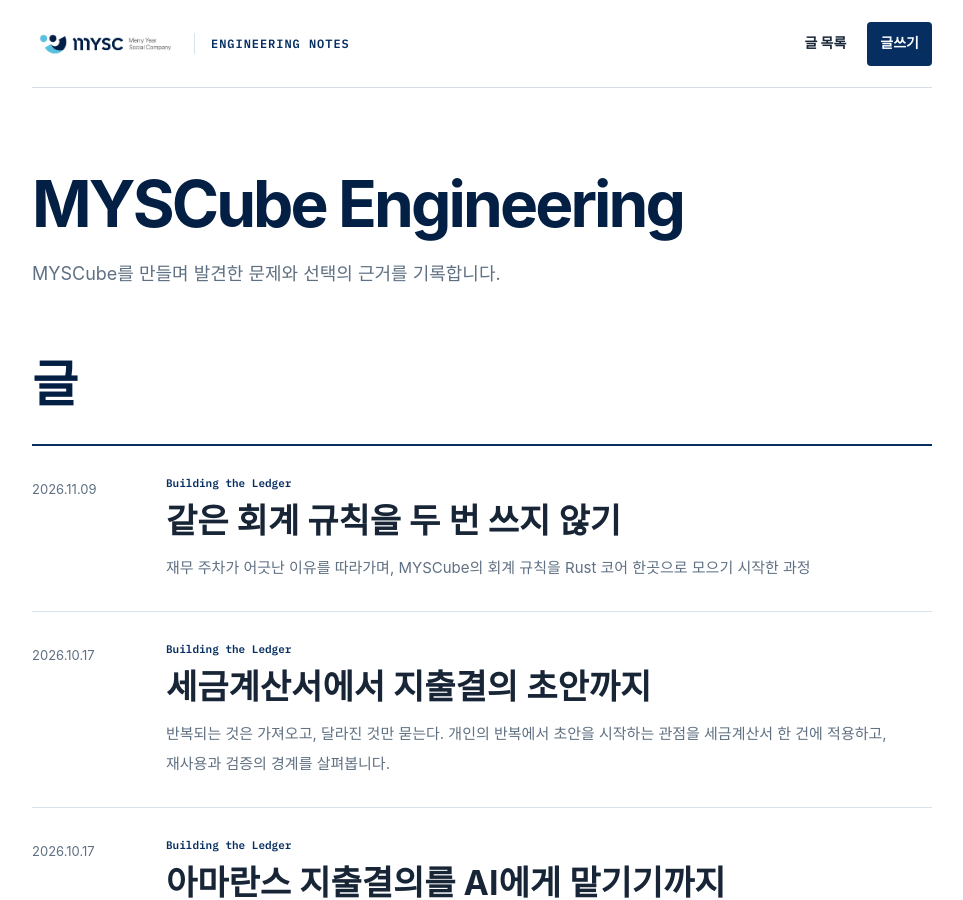
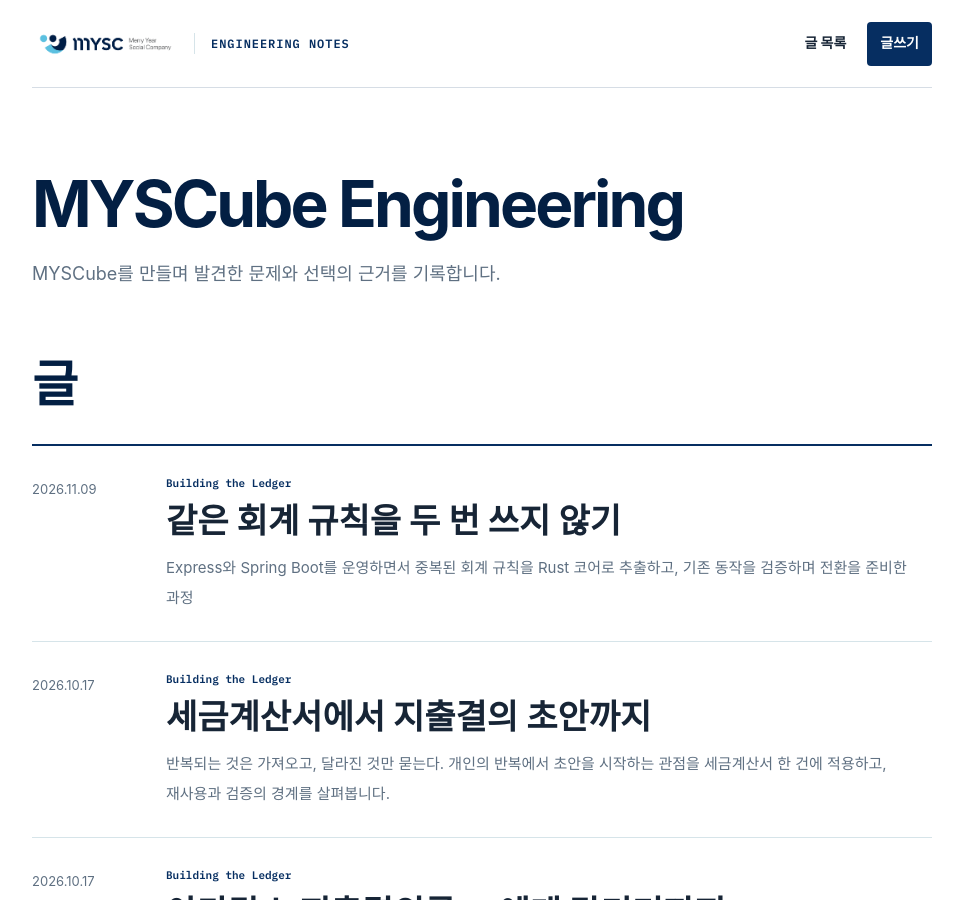
Before and after one commit to merryAI-dev/merryAI-dev.github.io, a Jekyll site: the page built from index.html, in a window 1280 px wide and 900 px high. Shown: the whole window, without its empty margins (158-1121 px from the left). Built offline with Jekyll 4.4.1, drawn with Linux system fonts in a browser that asks for light colours; some web fonts are replaced; some of the changed lines change nothing that is shown.

Commit message:
Lead Ledger episode 5 with the Rust refactor

````diff
--- a/_posts/2026-11-09-myscube-building-the-ledger-05.md
+++ b/_posts/2026-11-09-myscube-building-the-ledger-05.md
@@ -1,6 +1,6 @@
 ---
 title: "같은 회계 규칙을 두 번 쓰지 않기"
-description: "재무 주차가 어긋난 이유를 따라가며, MYSCube의 회계 규칙을 Rust 코어 한곳으로 모으기 시작한 과정"
+description: "Express와 Spring Boot를 운영하면서 중복된 회계 규칙을 Rust 코어로 추출하고, 기존 동작을 검증하며 전환을 준비한 과정"
 author: MYSC AXR팀
 date: 2026-11-09
 series: Building the Ledger
@@ -13,34 +13,62 @@
   - 월결산
 reading_time: 12
 published: true
-card_image: /assets/images/diagrams/building-ledger-05/finance-week.svg
+card_image: /assets/images/diagrams/building-ledger-05/close-hash-wasm.svg
 ---
 
 안녕하세요. MYSCube를 만들고 있는 MYSC AXR팀입니다.
 
-백엔드 개편 계획을 정리하면서 재무 주차에 관한 문제를 하나 기록했습니다. 같은 날짜를 서로 다른 주차로 해석하면 다른 주의 승인 상태를 읽거나, 현금흐름 차액을 비교하는 기준이 달라질 수 있다는 점이었어요. 그래서 승인 상태나 차액을 살필 때는 **두 경로가 같은 주를 보고 있는지**부터 확인해야 했습니다.
+Express BFF와 Spring Boot 서버가 같은 결산 근거를 읽습니다. BFF는 요청을 만들면서 해시를 기록하고, Spring Boot는 확정 직전에 해시를 다시 계산해요. 두 곳 모두 SHA-256을 쓰는데도 테스트에서 서로 다른 값이 나왔습니다. 각 서버가 해시를 계산하기 전에 JSON을 자기 방식으로 문자열로 만들고 있었기 때문입니다.
 
-2026년 11월 1일은 일요일입니다. MYSCube의 재무 달력에서는 그 일요일 하루가 11월 1주차예요. 월요일인 2일부터는 2주차입니다. 그런데 한 달을 1일부터 일곱 날씩 자르면 2일도 1주차가 됩니다. 날짜가 같아도 어느 주의 승인 기록을 조회할지, 어느 주까지의 실적을 비교할지가 달라져요.
+한쪽 구현을 다른 쪽과 맞추면 이 테스트는 통과합니다. 그런데 다음에 규칙이 바뀌면 또 두 곳을 함께 고쳐야 해요. 저희가 Rust 리팩토링에서 바꾸려는 것은 이 지점입니다. **업무 명령과 트랜잭션은 기존 서버가 처리하고, 같은 입력에 같은 답을 내야 하는 규칙은 두 서버가 하나의 구현을 공유하도록 합니다.**
 
-날짜를 받아 주차를 돌려주는 코드는 짧습니다. 어려웠던 건 그 코드가 어디에 몇 번 쓰였는지, 그중 어떤 결과를 기준으로 삼아야 하는지 알아내는 일이었습니다.
+## 서버의 책임을 나눈 뒤에, 규칙의 경계를 다시 그렸습니다
 
-## 승인할 기록을 지키고 나니, 기록을 찾는 규칙이 보였습니다
+「Building the Ledger」 첫 글에서는 구글 시트의 숫자를 원본, 계산 결과, 승인된 기록으로 구분했습니다. 두 번째 글에서는 시트를 읽는 Express BFF와 값을 검증하는 Spring Boot 서버를 나눴어요. 그 덕분에 어느 서버에서 기록을 확인하고 상태를 바꿀지 정할 수 있었습니다. 다만 서버의 책임을 나눴다고 해서 두 서버가 필요로 하는 규칙까지 저절로 한곳에 모이지는 않았어요.
 
-이 시리즈의 첫 글에서는 구글 시트 17개와 수식 1,879개에 들어 있던 업무를 내부 ERP로 옮겼습니다. 시트의 값 하나에도 사람이 입력한 원본, 수식이 만든 결과, 승인을 거친 공식 기록이 섞여 있었어요. 셀을 옮기면서 그 차이도 시스템에 설명해야 했습니다.
+예를 들어 사용자가 버전 7을 보고 승인 요청을 보냈는데 그사이 기록이 버전 8로 바뀌었다면, 서버는 현재 저장된 버전과 상태를 확인해야 합니다. 이 사례는 버전 확인이 적용되는 주정산 명령의 합성 예시입니다. 월결산 조직장 승인을 비롯한 각 명령에는 해당 명령의 승인 조건이 적용됩니다. 어느 기록을 읽고 어떤 명령을 받아들일지 판단하는 일은 기존 서비스 경계 안에 남습니다.
 
-그다음에는 Express BFF와 Spring Boot 기반 주정산 API의 책임을 나눴습니다. BFF는 시트와 화면 사이에서 값을 읽고 업무에 맞는 형태로 정리합니다. JVM 쪽은 현재 기록을 기준으로 제출이나 승인이 가능한지 확인하고, 승인 같은 상태 전이를 처리해요.
+반면 같은 근거 JSON을 같은 문자열로 바꾸는 함수는 승인자나 저장소에 접근할 필요가 없습니다. 기존 Rust 스프레드시트 계산 코어로 옮기기에 적합한 경계였어요. Rust 함수의 입력과 출력을 고정하면 기존 서버를 그대로 둔 채 새 구현만 대조할 수 있습니다. 이번 작업의 범위도 여러 곳에서 직접 구현하는 규칙부터 줄이는 것으로 잡았습니다.
 
-예를 들어 A가 주정산을 검토하는 사이에 B가 내역을 수정했다고 해볼게요. A가 확인한 버전은 7이고, 저장소에는 버전 8이 있습니다. 이때 ‘승인됨’이라는 값을 그대로 쓰면 A가 보지 않은 내역까지 승인될 수 있어요. 버전이 있는 명령에서는 ‘내가 본 버전 7을 승인하겠다’고 요청하고, 서버가 현재 버전과 상태를 함께 확인합니다. 이 사례는 버전 확인이 적용되는 주정산 명령을 단순화한 합성 예시입니다. 월결산 조직장 승인을 비롯한 각 명령에는 해당 명령의 승인 조건이 적용됩니다.
+## 첫 추출 대상은 해시 함수 앞에 있었습니다
 
-여기까지는 **이미 찾은 기록에 어떤 변경을 허용할지**의 문제예요. 재무 주차는 그보다 앞선 단계의 문제입니다. 같은 날짜로 화면과 서버가 서로 다른 주를 선택하면, 버전을 확인하기 전에 이미 다른 기록을 보고 있는 거죠.
+해시 두 개가 다르다는 사실만으로는 어디서 값이 갈렸는지 알 수 없습니다. 그래서 결산 근거 해시의 대조 단위를 SHA-256에 들어가기 직전의 JSON 문자열로 잡았습니다.
 
-![11월 1일과 2일의 재무 주차와 이를 사용하는 업무](/assets/images/diagrams/building-ledger-05/finance-week.svg)
+공유 대조표를 만들 때 실제 BFF와 Java 구현을 돌려 보니 다섯 가지 입력에서 이미 결과가 갈렸습니다. 아래는 그중 키 정렬을 보여주는 테스트용 예시입니다.
 
-*그림 1. 로컬 재무 주차 회로도를 바탕으로 정리한 날짜 경계와 관련 업무.*
+```text
+입력       {"10":"ten","9":"nine","01":"leading zero","a":"text"}
+BFF        {"9":"nine","10":"ten","01":"leading zero","a":"text"}
+기존 JVM   {"01":"leading zero","10":"ten","9":"nine","a":"text"}
+```
 
-## 주차를 계산하는 곳을 세어봤습니다
+자바스크립트는 객체를 JSON으로 내보낼 때 배열 인덱스처럼 생긴 키를 숫자 순서로 앞에 배치합니다. 그래서 `"9"`가 `"10"`보다 먼저 나와요. 앞에 0이 붙은 `"01"`은 이 규칙의 적용을 받지 않습니다. 다른 네 경우는 제어문자를 이스케이프할 때 쓰는 16진수 대소문자, 아주 작은 수의 지수 표기, 큰 수의 표기, 자바스크립트가 정확히 표현할 수 있는 정수 범위를 넘는 값에서 나왔습니다. 이 입력들은 차이를 재현하기 위해 만든 테스트 데이터입니다. 이 다섯 경우가 실제 결산을 막았다는 운영 기록은 확인하지 못했습니다.
 
-먼저 업무 이름을 따라갔습니다. 주정산 이력에서 ‘이번 주’를 찾는 코드, 예측과 실적을 비교할 기준 주를 고르는 코드, 제출 기한과 주의 시작일을 구하는 코드가 각각 날짜를 어떻게 처리하는지 봤어요. 데이터 이관 스크립트와 테스트 도구에도 같은 종류의 식이 있었습니다.
+숫자에서는 출력 형식만 맞춰서는 부족했어요. 예를 들어 JSON의 긴 소수를 읽을 때 파서가 서로 인접한 두 부동소수점 값 중 다른 쪽을 고르면, 출력 형식이 같아도 마지막 자릿수가 달라질 수 있습니다. PR에서 무작위 숫자 20만 개를 비교하는 과정에 `serde_json` 기본 설정이 일부 17자리 소수를 한 ULP, 즉 그 지점에서 표현할 수 있는 인접 값 한 칸만큼 다르게 읽는 경우가 나왔습니다. 그래서 코어에서 `float_roundtrip` 옵션을 켰고, 출력 쪽도 자바스크립트의 숫자 표기를 따르도록 맞췄습니다. 정산 커널의 기존 TypeScript 대조도 다시 실행했습니다.
+
+기준은 결산 요청에 해시를 먼저 써 온 BFF입니다. 일반 사례 10건과 기존 JVM이 다른 값을 낸 5건을 표에 넣었어요. Rust는 SHA-256에 들어갈 JSON 문자열까지 책임집니다. 해시 계산은 각 호스트의 표준 구현을 사용하도록 경계를 뒀습니다. BFF 테스트는 문자열과 최종 해시를 모두 비교해요.
+
+그리고 테스트가 정말 차이를 잡는지도 확인했습니다. 대조표 복사본에서 키 순서 사례의 기대 문자열 한 줄을 일부러 틀리게 만든 뒤 Rust 테스트를 돌렸더니, 그 사례가 실패하면서 기대한 문자열과 실제 문자열이 함께 나왔어요. 원래 값을 돌려놓으면 다시 통과합니다. 해시 두 개를 보고 원인을 추측하는 대신, 승인 전에 달라지는 바이트가 어디에서 생겼는지 확인할 수 있습니다.
+
+## 같은 Rust 함수를 두 런타임에서 호출하는 방법
+
+MYSCube에는 이미 Rust 스프레드시트 계산 코어가 있었습니다. 날짜에서 주차를 구하거나 JSON 값을 정규화하는 일은 데이터베이스를 읽거나 승인 권한을 검사하지 않고도 실행할 수 있어요. 이런 계산을 기존 코어에 모으고, Firestore 트랜잭션과 승인 상태 전이는 현재 그 일을 맡는 서버에 두기로 했습니다.
+
+공유하는 방법도 몇 가지 살펴봤습니다. **날짜만 받는 규칙**이라면 Rust로 주차표를 생성해서 JVM이 읽게 할 수 있어요. 재무 담당자가 바뀐 날짜를 표에서 바로 확인할 수 있고 Java 런타임 의존성도 생기지 않습니다. 대신 표의 지원 범위를 관리해야 하고, 입력 구조가 다양한 결산 JSON이나 수식 검사에는 같은 방법을 쓰기 어렵습니다.
+
+별도 서비스로 빼면 Node와 JVM이 같은 HTTP API를 호출할 수 있습니다. 다만 승인 트랜잭션 안에서 규칙을 실행할 때 네트워크 왕복이 늘고, 배포하고 장애를 살펴야 할 서비스도 하나 더 생깁니다. 네이티브 라이브러리는 네트워크 없이 호출할 수 있지만 운영체제와 아키텍처별 바이너리, JVM의 네이티브 경계를 함께 관리해야 해요.
+
+현재 설계는 **같은 WASM 파일을 두 호스트에서 실행하는 것**입니다. Node는 내장 WebAssembly를 쓰고 JVM 쪽은 순수 Java 런타임인 Chicory를 후보로 두고 있어요. 재무 주차 시범에서는 연·월·일을 정수로 넘기고, WASM 메모리의 11개 정수에서 결과를 읽습니다. 예를 들어 `(2026, 11, 1)`을 넣으면 11월 1주차, 시작과 끝은 모두 11월 1일, 평일 수는 0이라는 결과가 나옵니다. 날짜 계산 코드는 Rust 코어에 있고, WASM 쪽은 호출을 받고 결과를 전달합니다. 결산 JSON처럼 구조가 있는 입력을 받는 공용 인터페이스와 JVM 패키징은 이후 단계입니다.
+
+![결산 근거 해시의 현재 흐름과 계획 중인 공용 WASM 구조](/assets/images/diagrams/building-ledger-05/close-hash-wasm.svg)
+
+*그림 1. 로컬 JVM→Rust 회로도를 바탕으로 정리한 현재 결산 흐름과 목표 구조.*
+
+## 재무 주차로 검증한 사본 제거
+
+결산 해시가 두 구현의 차이를 보여준 사례라면, 재무 주차는 사본을 실제로 줄이는 작업이었습니다. 예를 들어 2026년 11월 1일 일요일은 재무 달력에서 1주차이고, 2일 월요일부터는 2주차입니다. 두 경로가 다른 주를 선택하면 주정산 승인 상태나 현금흐름 비교 기준도 달라질 수 있습니다.
+
+어디서 같은 계산을 하는지 업무 이름을 따라가며 확인했습니다. 주정산 이력에서 ‘이번 주’를 찾는 코드, 예측과 실적을 비교할 기준 주를 고르는 코드, 제출 기한과 주의 시작일을 구하는 코드가 각각 날짜를 어떻게 처리하는지 봤어요. 데이터 이관 스크립트와 테스트 도구에도 같은 종류의 식이 있었습니다.
 
 이관 스크립트에는 아래처럼 날짜의 일자를 7로 나눠 올리는 계산이 있었습니다. 오른쪽은 설명을 위해 호출을 단순화한 예시입니다.
 
@@ -70,7 +98,11 @@
 
 이 집계는 재무 주차 계산과 그 대조 도구에 한정됩니다. 예를 들어 지출 행에 붙는 주차 라벨은 수요일에 시작하고 해당 월의 날짜가 4일 이상인 주를 세는 별도 규칙입니다. 재무 달력과 이름이 비슷해도 같은 의미로 취급하면 기존 지출 행에 다른 라벨이 붙을 수 있어요. 그 변경은 별도 작업으로 다루고 있습니다.
 
-## 같은 표를 읽게 하고, JVM은 JVM에서 돌렸습니다
+![11월 1일과 2일의 재무 주차와 이를 사용하는 업무](/assets/images/diagrams/building-ledger-05/finance-week.svg)
+
+*그림 2. 로컬 재무 주차 회로도를 바탕으로 정리한 날짜 경계와 관련 업무.*
+
+## 복제한 테스트 대신 실제 런타임을 돌렸습니다
 
 처음 시범에서는 TypeScript 함수로 2026~2027년의 기대값을 만들었습니다. Rust는 그 값을 읽어 비교했고, 당시 JVM 쪽과의 비교에는 Java 식을 Rust 테스트에 옮겨 적은 코드도 들어 있었어요. 이 방식으로 식의 차이는 볼 수 있었지만 실제 Java 호출부가 날짜를 어떻게 변환하는지까지는 확인할 수 없었습니다.
 
@@ -86,46 +118,10 @@
 
 대조표는 지금 쓰는 규칙을 옮기는 동안 답이 바뀌었는지 알려줍니다. 11월 1주차가 하루여야 하는지 같은 업무 질문에는 별도의 결정이 필요해요. 그 결정을 내리고 나면 표의 어떤 날짜가 바뀌는지 함께 검토할 수 있습니다.
 
-## 월결산에서 비교해야 했던 것은 해시 직전의 문자열이었습니다
-
-재무 주차는 같은 날짜에 어느 주를 돌려주는지 보면 됩니다. 결산 근거 해시는 비교할 지점이 한 단계 더 안쪽에 있었어요.
-
-BFF는 결산 요청을 만들 때 근거 데이터의 해시를 함께 기록합니다. JVM은 확정 직전에 같은 근거를 다시 읽고 해시를 계산합니다. 데이터가 같은데도 두 구현이 JSON을 다른 문자열로 만들면, 최종 승인 단계에서는 근거가 달라진 것으로 판정될 수 있어요.
-
-공유 대조표를 만들 때 실제 BFF와 Java 구현을 돌려 보니 다섯 가지 입력에서 이미 결과가 갈렸습니다. 아래는 그중 키 정렬을 보여주는 테스트용 예시입니다.
-
-```text
-입력       {"10":"ten","9":"nine","01":"leading zero","a":"text"}
-BFF        {"9":"nine","10":"ten","01":"leading zero","a":"text"}
-기존 JVM   {"01":"leading zero","10":"ten","9":"nine","a":"text"}
-```
-
-자바스크립트는 객체를 JSON으로 내보낼 때 배열 인덱스처럼 생긴 키를 숫자 순서로 앞에 배치합니다. 그래서 `"9"`가 `"10"`보다 먼저 나와요. 앞에 0이 붙은 `"01"`은 이 규칙의 적용을 받지 않습니다. 다른 네 경우는 제어문자를 이스케이프할 때 쓰는 16진수 대소문자, 아주 작은 수의 지수 표기, 큰 수의 표기, 자바스크립트가 정확히 표현할 수 있는 정수 범위를 넘는 값에서 나왔습니다. 이 입력들은 차이를 재현하기 위해 만든 테스트 데이터입니다. 이 다섯 경우가 실제 결산을 막았다는 운영 기록은 확인하지 못했습니다.
-
-숫자에서는 출력 형식만 맞춰서는 부족했어요. 예를 들어 JSON의 긴 소수를 읽을 때 파서가 서로 인접한 두 부동소수점 값 중 다른 쪽을 고르면, 출력 형식이 같아도 마지막 자릿수가 달라질 수 있습니다. PR에서 무작위 숫자 20만 개를 비교하는 과정에 `serde_json` 기본 설정이 일부 17자리 소수를 한 ULP, 즉 그 지점에서 표현할 수 있는 인접 값 한 칸만큼 다르게 읽는 경우가 나왔습니다. 그래서 코어에서 `float_roundtrip` 옵션을 켰고, 출력 쪽도 자바스크립트의 숫자 표기를 따르도록 맞췄습니다. 정산 커널의 기존 TypeScript 대조도 다시 실행했습니다.
-
-기준은 결산 요청에 해시를 먼저 써 온 BFF입니다. 일반 사례 10건과 기존 JVM이 다른 값을 낸 5건을 표에 넣었어요. Rust는 SHA-256에 들어갈 JSON 문자열까지 책임집니다. 해시 계산은 각 호스트의 표준 구현을 사용하도록 경계를 뒀습니다. BFF 테스트는 문자열과 최종 해시를 모두 비교해요.
-
-그리고 테스트가 정말 차이를 잡는지도 확인했습니다. 대조표 복사본에서 키 순서 사례의 기대 문자열 한 줄을 일부러 틀리게 만든 뒤 Rust 테스트를 돌렸더니, 그 사례가 실패하면서 기대한 문자열과 실제 문자열이 함께 나왔어요. 원래 값을 돌려놓으면 다시 통과합니다. 해시 두 개를 보고 원인을 추측하는 대신, 승인 전에 달라지는 바이트가 어디에서 생겼는지 확인할 수 있습니다.
-
-## Rust 코어를 JVM과 BFF에서 어떻게 부를까요?
-
-MYSCube에는 이미 Rust 스프레드시트 계산 코어가 있었습니다. 날짜에서 주차를 구하거나 JSON 값을 정규화하는 일은 데이터베이스를 읽거나 승인 권한을 검사하지 않고도 실행할 수 있어요. 이런 계산을 기존 코어에 모으고, Firestore 트랜잭션과 승인 상태 전이는 현재 그 일을 맡는 서버에 두기로 했습니다.
-
-공유하는 방법도 몇 가지 살펴봤습니다. **날짜만 받는 규칙**이라면 Rust로 주차표를 생성해서 JVM이 읽게 할 수 있어요. 재무 담당자가 바뀐 날짜를 표에서 바로 확인할 수 있고 Java 런타임 의존성도 생기지 않습니다. 대신 표의 지원 범위를 관리해야 하고, 입력 구조가 다양한 결산 JSON이나 수식 검사에는 같은 방법을 쓰기 어렵습니다.
-
-별도 서비스로 빼면 Node와 JVM이 같은 HTTP API를 호출할 수 있습니다. 다만 승인 트랜잭션 안에서 규칙을 실행할 때 네트워크 왕복이 늘고, 배포하고 장애를 살펴야 할 서비스도 하나 더 생깁니다. 네이티브 라이브러리는 네트워크 없이 호출할 수 있지만 운영체제와 아키텍처별 바이너리, JVM의 네이티브 경계를 함께 관리해야 해요.
-
-현재 설계는 **같은 WASM 파일을 두 호스트에서 실행하는 것**입니다. Node는 내장 WebAssembly를 쓰고 JVM 쪽은 순수 Java 런타임인 Chicory를 후보로 두고 있어요. 재무 주차 시범에서는 연·월·일을 정수로 넘기고, WASM 메모리의 11개 정수에서 결과를 읽습니다. 예를 들어 `(2026, 11, 1)`을 넣으면 11월 1주차, 시작과 끝은 모두 11월 1일, 평일 수는 0이라는 결과가 나옵니다. 날짜 계산 코드는 Rust 코어에 있고, WASM 쪽은 호출을 받고 결과를 전달합니다. 결산 JSON처럼 구조가 있는 입력을 받는 공용 인터페이스와 JVM 패키징은 이후 단계입니다.
-
-![결산 근거 해시의 현재 흐름과 계획 중인 공용 WASM 구조](/assets/images/diagrams/building-ledger-05/close-hash-wasm.svg)
-
-*그림 2. 로컬 JVM→Rust 회로도를 바탕으로 정리한 현재 결산 흐름과 목표 구조.*
-
-## 지금 어디까지 와 있나요?
+## 구현을 병합한 뒤에도 전환이 남습니다
 
 재무 주차 시범 코드와 WASM 로더, 세 언어가 읽는 대조표, 결산 해시의 Rust 정규화 함수가 main에 들어갔습니다. Rust 코어와 기존 TypeScript 정산 커널의 대조는 CI에서 실행됩니다. 별도 WASM 주차 테스트는 로컬에서 빌드해 직접 실행했습니다. 지금 운영의 주차 판정과 월결산 확정 경로에는 기존 구현이 쓰입니다.
 
 다음 단계에서는 같은 입력을 기존 구현과 Rust 양쪽에 넣고, 업무에는 기존 결과를 씁니다. 최소 14일을 관찰하고 해당 규칙이 실제로 쓰이는 주기를 한 번 이상 지나야 합니다. 월결산이라면 결산 기한을 포함해서 봐야 의미가 있어요. 차이가 나오면 어느 결과가 맞는지 정해 대조표에 추가하고 관찰 기간을 다시 셉니다. 전환 뒤에는 한 릴리스 안에 옛 계산을 지우는 단계까지 계획에 들어 있습니다.
 
-다음에 재무 주차 기준을 바꿀 때, 화면과 이관 스크립트와 승인 서버에서 각각 수식을 고치는 대신 규칙 한곳을 바꾸고 싶습니다. 그리고 그 변경을 리뷰할 때는 “월초에 일요일이 오면 어떻게 되나요?”라는 질문에 코드만 보여주기보다, 어떤 날짜의 답이 어떻게 바뀌는지 표를 같이 펼쳐 보고 싶어요.
+이 리팩토링의 끝은 Rust 함수가 추가되는 커밋이 아닙니다. 다음에 결산 근거 규칙을 바꿀 때 구현 한 곳과 대조표를 함께 수정하고, BFF와 JVM이 그 결과를 쓰게 되는 시점입니다. 그래서 진행 상황도 Rust 코드가 얼마나 늘었는지보다, 같은 규칙을 직접 계산하는 사본이 얼마나 남았는지로 보고 있습니다.
````
